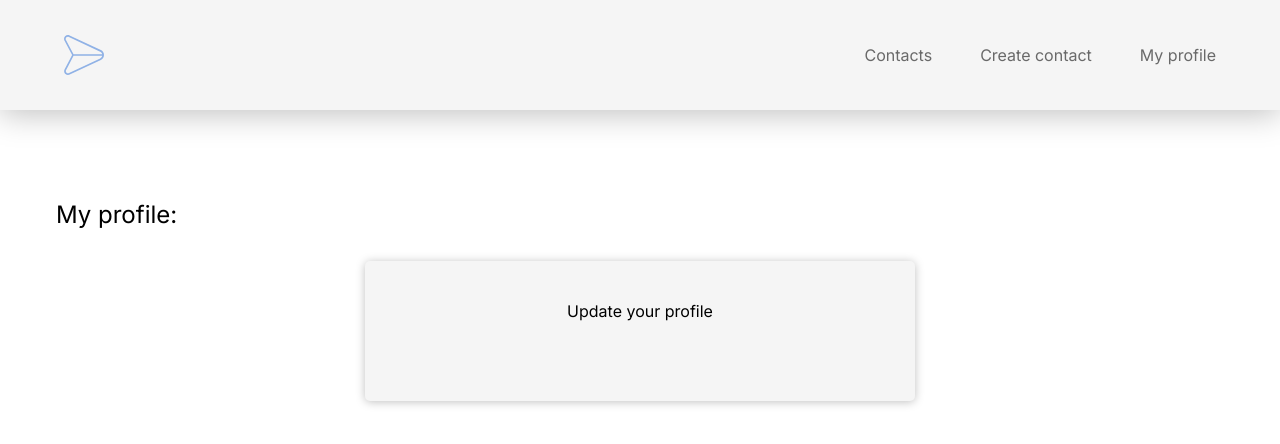
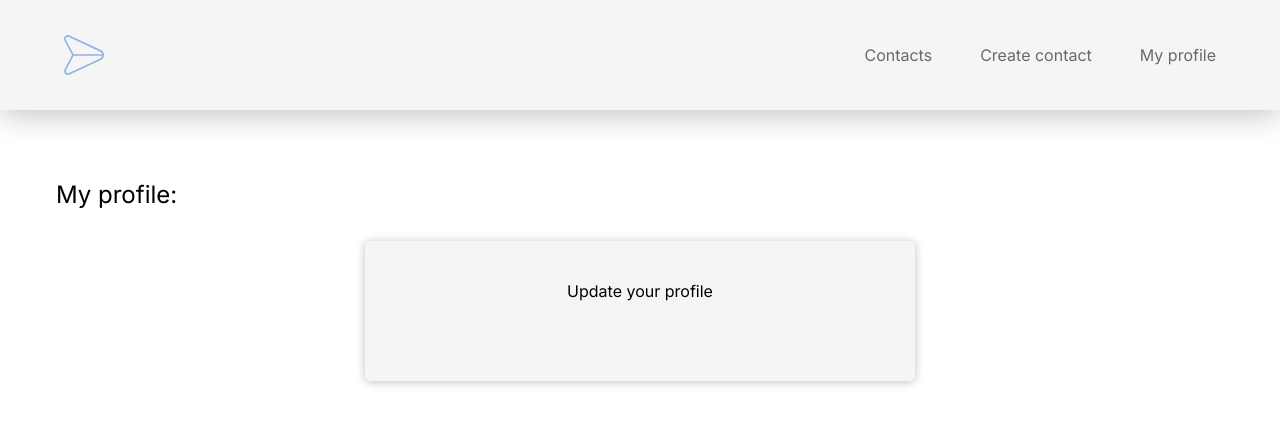
Before and after one commit to Carol-Rocha/Hello_Contacts_frontend, a React (Vite) app: page /clients/1 in a window 1280 px wide. Shown: the top 444 px of the page. Built offline with nearby package versions, Linux system fonts and the light colour scheme.

Commit message:
fix: change global styling and global components

```diff
--- a/src/styles/Global.ts
+++ b/src/styles/Global.ts
@@ -60,7 +60,12 @@ export const GlobalStyles = createGlobalStyle`
   --border-radius-50: 50px;
 }
 
-  body{
+  body, option, input{
+    font-family: 'Inter', sans-serif;
+
+  }
+
+  input::placeholder {
     font-family: 'Inter', sans-serif;
 
   }
--- a/src/styles/components/MainContainer.ts
+++ b/src/styles/components/MainContainer.ts
@@ -3,7 +3,7 @@ import styled from 'styled-components'
 export const StyledMainContainer = styled.main`
   margin: 0 auto;
   align-items: center;
-  margin-top: 200px;
+  margin-top: 180px;
   width: 100%;
   max-width: 1200px;
   min-width: 344px;
```
